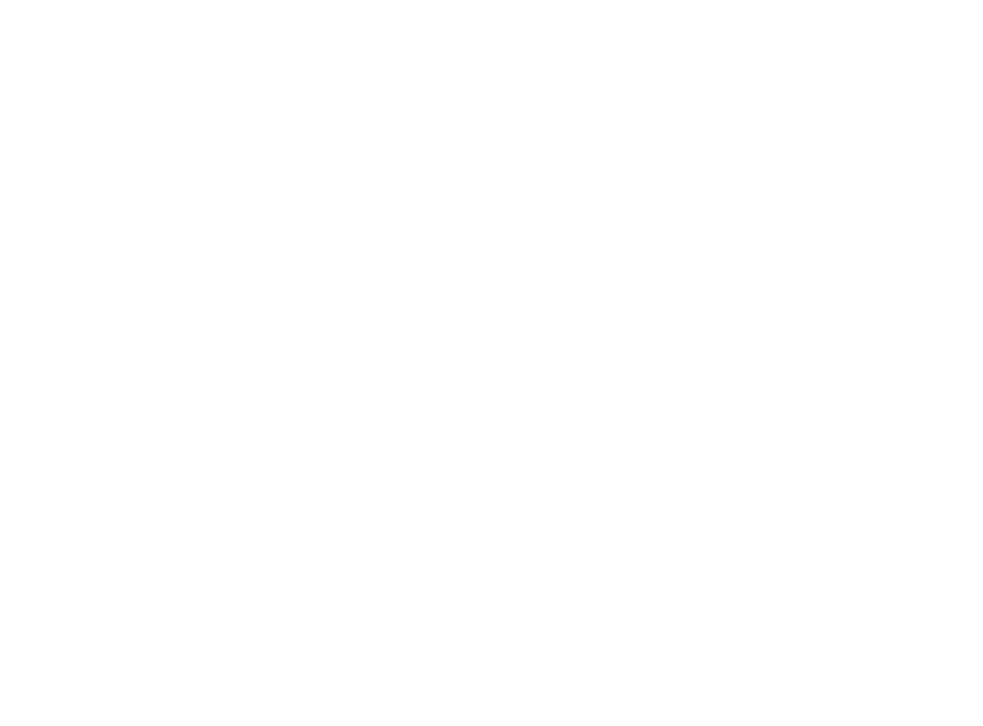
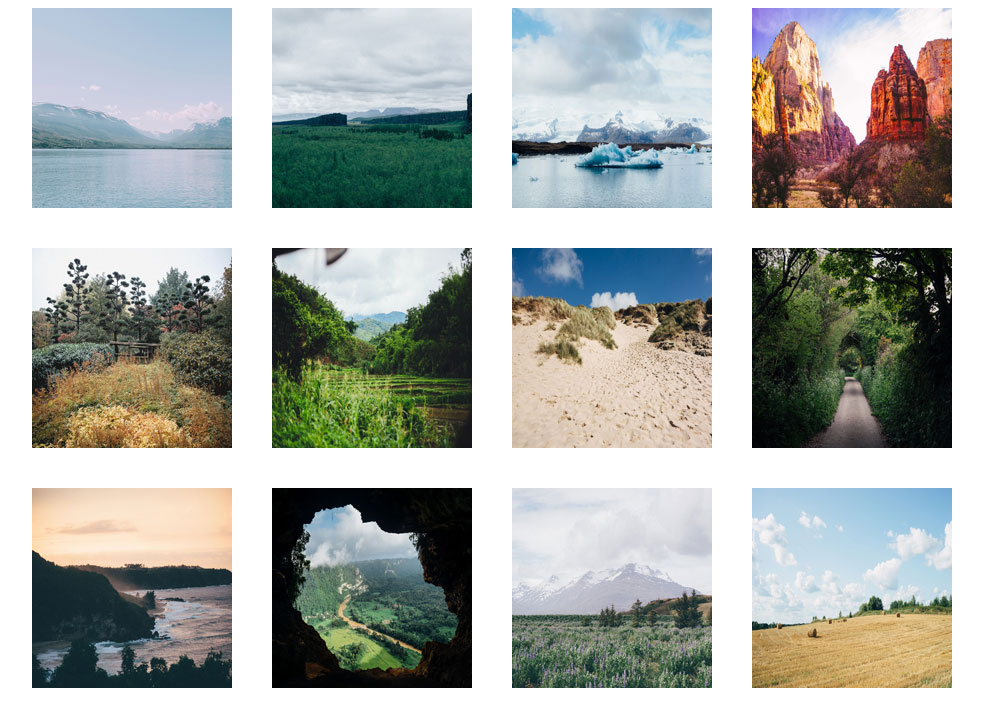
Before and after one commit to JCorfield99/TeamTreeHouse-Fith-Project, a plain HTML site: page index.html in a window 1280 px wide. Shown: the whole page, without its empty margins (148-1131 px from the left). Drawn offline with Linux system fonts and the light colour scheme.

Commit message:
Grid System
Add basic grid system.

```diff
--- a/css/styles.css
+++ b/css/styles.css
@@ -0,0 +1,61 @@
+/* ================== Grid Layout ================== */
+.img1 {
+    grid-area: image1;
+}
+
+.img1 {
+    grid-area: image2;
+}
+
+.img1 {
+    grid-area: image3;
+}
+
+.img1 {
+    grid-area: image4;
+}
+
+.img1 {
+    grid-area: image5;
+}
+
+.img1 {
+    grid-area: image6;
+}
+
+.img1 {
+    grid-area: image7;
+}
+
+.img1 {
+    grid-area: image8;
+}
+
+.img1 {
+    grid-area: image9;
+}
+
+.img1 {
+    grid-area: image10;
+}
+
+.img1 {
+    grid-area: image11;
+}
+
+.img1 {
+    grid-area: image12;
+}
+
+.gallery {
+    max-width: 920px;
+    margin: auto;
+    display: grid;
+    grid-auto-rows: 200px;
+    grid-template-columns: repeat(auto-fit, minmax(200px, 1fr));
+    grid-template-areas:
+        "image1 image2 image3 image4"
+        "image5 image6 image7 image8"
+        "image9 image10 image11 image12";
+    grid-gap: 40px;
+}
--- a/index.html
+++ b/index.html
@@ -12,7 +12,18 @@
 
         <main class="main-content">
             <div class="gallery">
-
+                <img src="photos/thumbnails/01.jpg" alt="" class="img1">
+                <img src="photos/thumbnails/02.jpg" alt="" class="img2">
+                <img src="photos/thumbnails/03.jpg" alt="" class="img3">
+                <img src="photos/thumbnails/04.jpg" alt="" class="img4">
+                <img src="photos/thumbnails/05.jpg" alt="" class="img5">
+                <img src="photos/thumbnails/06.jpg" alt="" class="img6">
+                <img src="photos/thumbnails/07.jpg" alt="" class="img7">
+                <img src="photos/thumbnails/08.jpg" alt="" class="img8">
+                <img src="photos/thumbnails/09.jpg" alt="" class="img9">
+                <img src="photos/thumbnails/10.jpg" alt="" class="img10">
+                <img src="photos/thumbnails/11.jpg" alt="" class="img11">
+                <img src="photos/thumbnails/12.jpg" alt="" class="img12">
             </div>
         </main>
     </body>
```
